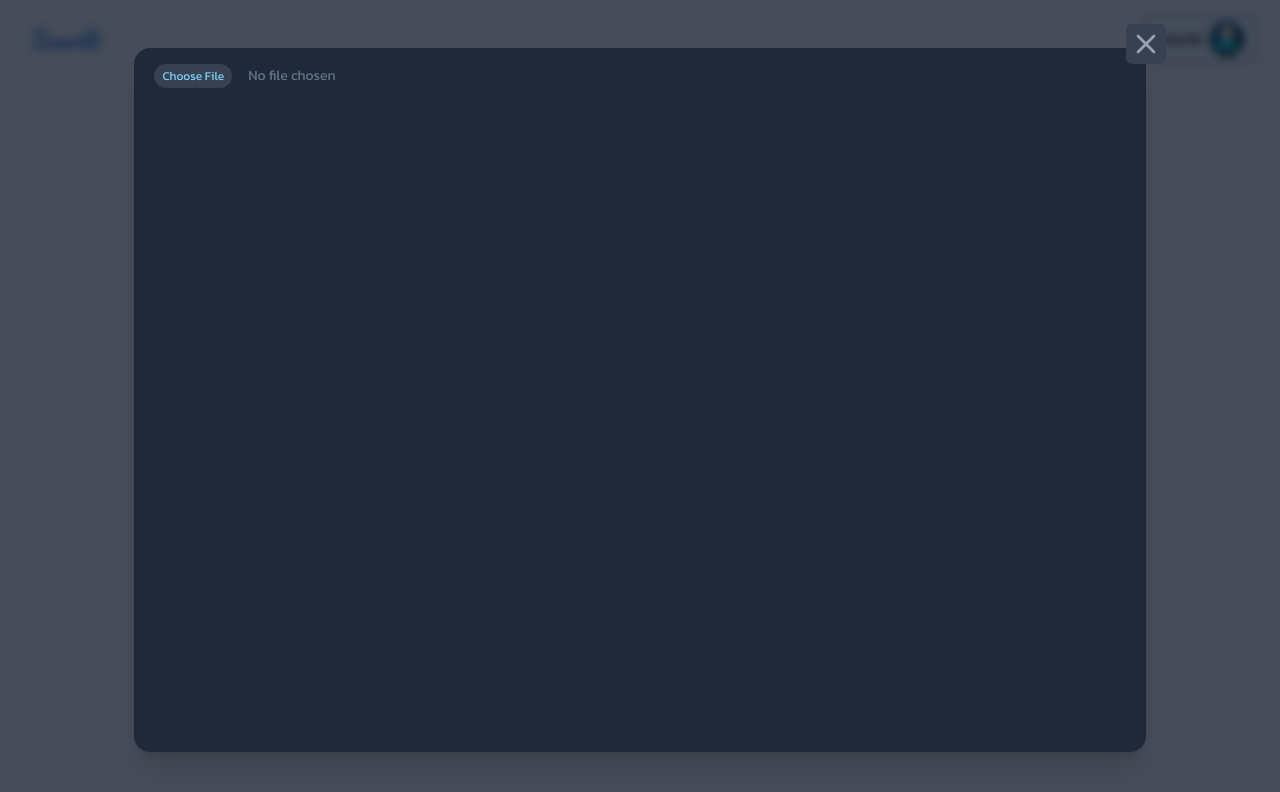
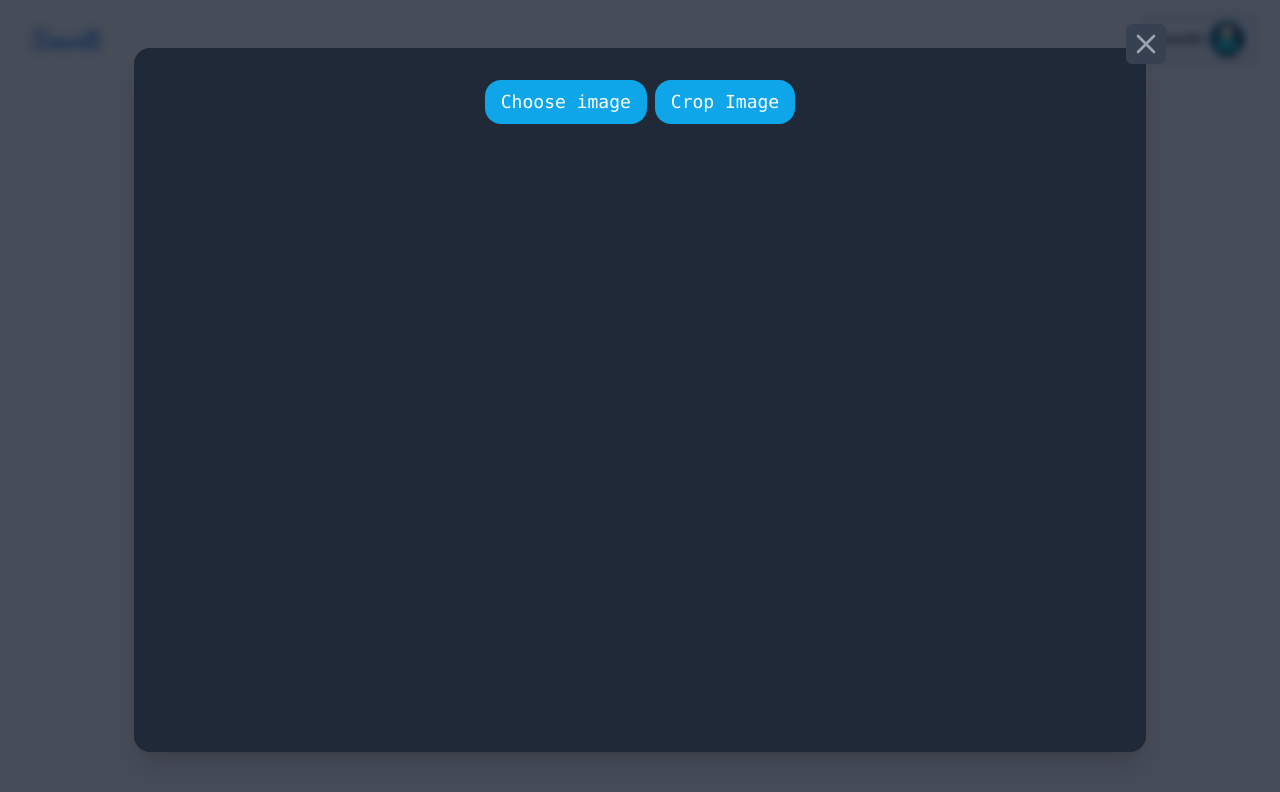
Before and after one commit to nithinK-142/next-text-process, a Next.js app: page / in a window 1280 px wide. Both pictures are taken after a click on the button "Add Image". Shown: the top 792 px of the page. Built offline with nearby package versions, Linux system fonts and the light colour scheme.

Commit message:
update: CropModal ui.

```diff
--- a/components/ImageCropper.tsx
+++ b/components/ImageCropper.tsx
@@ -24,6 +24,11 @@ const ImageCropper = () => {
   const [imgSrc, setImgSrc] = useState<string>("");
   const [crop, setCrop] = useState<PercentCrop | undefined>(undefined);
   const [error, setError] = useState<string>("");
+  const hiddenFileInputRef = useRef<HTMLInputElement>(null);
+
+  const handleClick = () => {
+    hiddenFileInputRef.current?.click();
+  };
 
   const onSelectFile = (e: ChangeEvent<HTMLInputElement>) => {
     const file = e.target.files?.[0];
@@ -63,24 +68,14 @@ const ImageCropper = () => {
       width,
       height
     );
-
     setCrop(crop);
   };
 
   return (
     <>
-      <label className="block mb-3 w-fit">
-        <span className="sr-only">Choose profile photo</span>
-        <input
-          type="file"
-          accept="image/*"
-          onChange={onSelectFile}
-          className="block w-full text-sm text-slate-500 file:mr-4 file:py-1 file:px-2 file:rounded-full file:border-0 file:text-xs file:bg-gray-700 file:text-sky-300 hover:file:bg-gray-600"
-        />
-      </label>
       {error && <p className="text-xs text-red-400">{error}</p>}
-      {imgSrc && (
-        <div className="flex flex-col items-center">
+      <div className="flex flex-col items-center">
+        {imgSrc && (
           <ReactCrop
             crop={crop}
             onChange={(_pixelCrop, percentCrop) => setCrop(percentCrop)}
@@ -95,8 +90,23 @@ const ImageCropper = () => {
               onLoad={onImageLoad}
             />
           </ReactCrop>
+        )}
+        <div className="flex justify-center items-center space-x-2 mt-4">
           <button
-            className="px-4 py-2 mt-4 font-mono text-xs text-white rounded-2xl bg-sky-500 hover:bg-sky-600"
+            onClick={handleClick}
+            className="px-4 py-2 font-mono text-lg text-white rounded-2xl bg-sky-500 hover:bg-sky-600"
+          >
+            <span>Choose image</span>
+            <input
+              type="file"
+              ref={hiddenFileInputRef}
+              accept="image/*"
+              onChange={onSelectFile}
+              className="hidden"
+            />
+          </button>
+          <button
+            className="px-4 py-2 font-mono text-lg text-white rounded-2xl bg-sky-500 hover:bg-sky-600"
             onClick={() => {
               setCanvasPreview(
                 imgRef.current!,
@@ -111,15 +121,15 @@ const ImageCropper = () => {
               updateAvatar(dataUrl);
               handleCropModalClick();
             }}
+            disabled={!imgSrc}
           >
             Crop Image
           </button>
         </div>
-      )}
+      </div>
       {crop && (
         <canvas
           ref={previewCanvasRef}
-          className="mt-4"
           style={{
             display: "none",
             border: "1px solid black",
--- a/components/TextModal.tsx
+++ b/components/TextModal.tsx
@@ -26,11 +26,11 @@ const TextModal = () => {
             <div className="w-full">
               <Header />
             </div>
-            <div className="relative flex justify-center items-center mb-6 w-52 h-64 shadow-lg rounded-lg">
+            <div className="relative flex justify-center items-center mb-6 w-52 h-64 shadow-lg rounded-lg border-black/10">
               <img
                 src={avatarUrl}
                 alt="Avatar"
-                className="w-[90%] h-[90%] rounded-lg border-2 border-gray-400"
+                className="w-[90%] h-[90%] rounded-lg"
               />
             </div>
             <div className="w-3/4 mb-4">
--- a/components/UploadBox.tsx
+++ b/components/UploadBox.tsx
@@ -46,7 +46,7 @@ const UploadBox = () => {
             <img
               src={avatarUrl}
               alt="Avatar"
-              className="w-[90%] h-[60%] rounded-lg border-2 border-gray-400"
+              className="w-[90%] h-[60%] rounded-lg"
             />
             <button
               onClick={clearAvatarUrl}
```
